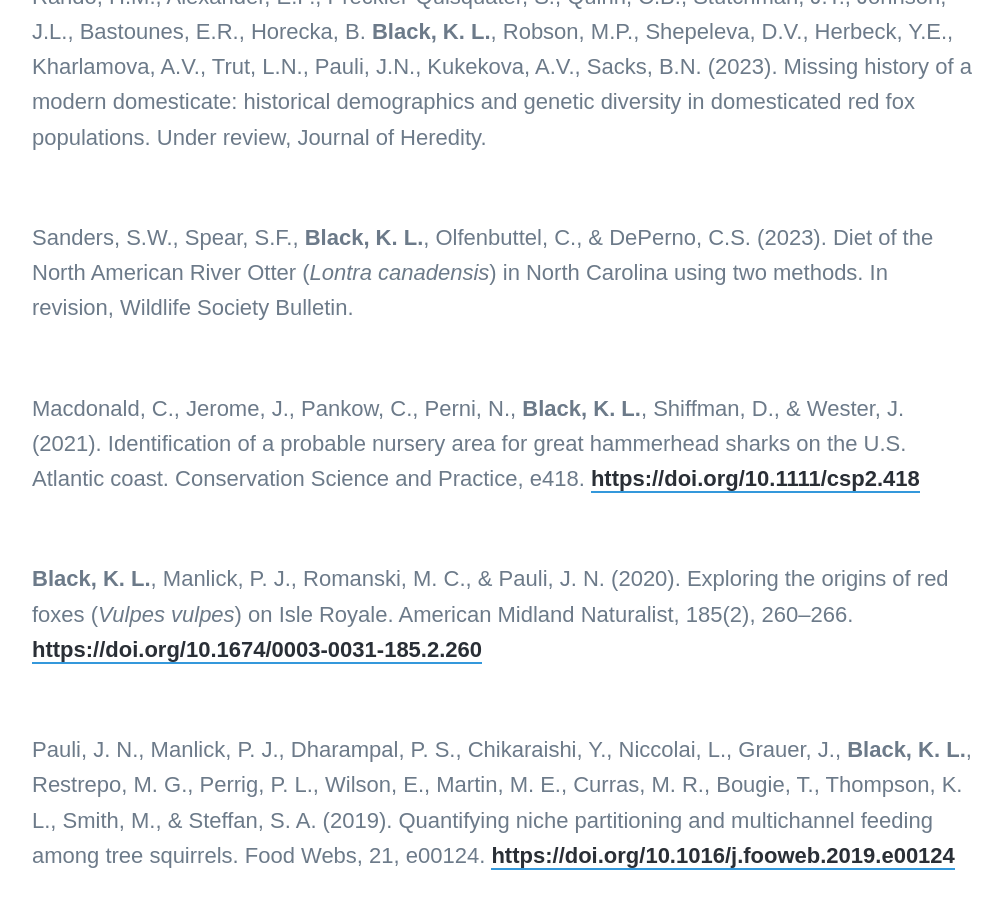
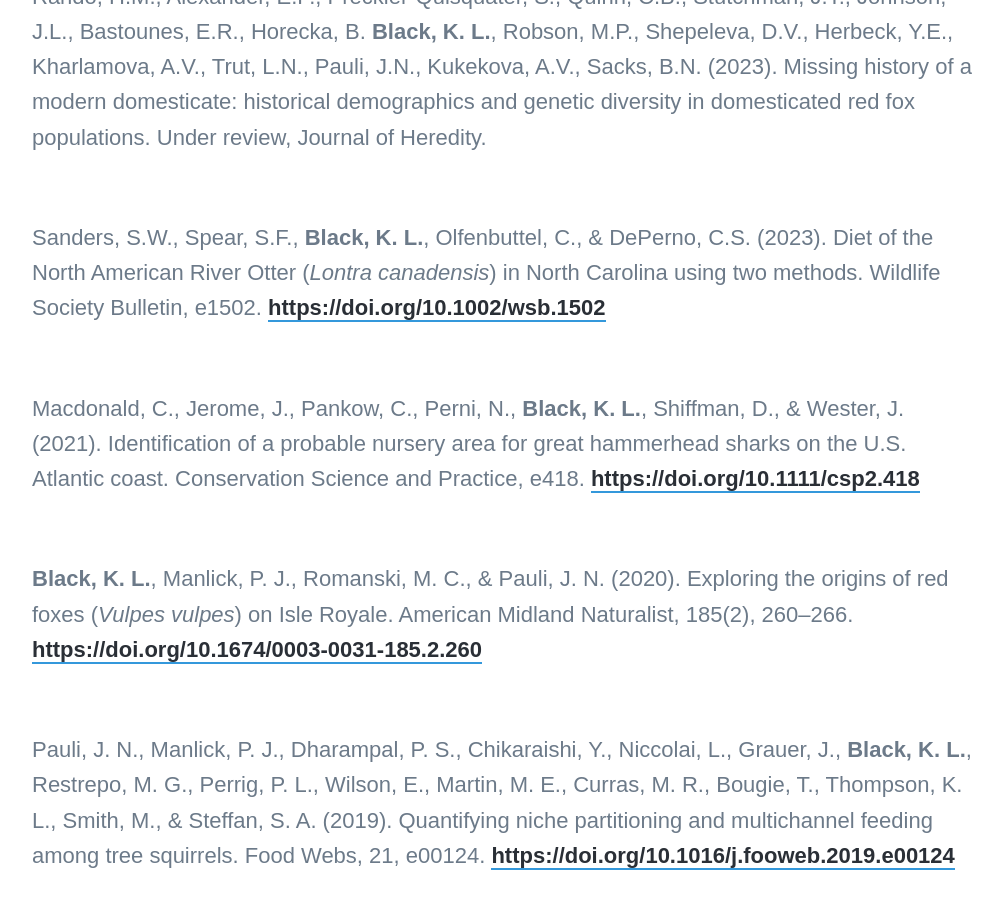
Before and after one commit to kristinaleilani/kristinaleilani.github.io, a Jekyll site: the page built from _pages/publications.md, in a window 1280 px wide and 900 px high, scrolled down 759 px. Shown: the whole window, without its empty margins (138-1141 px from the left). Built offline with Jekyll 4.4.1, drawn with Linux system fonts in a browser that asks for light colours; nearby versions of some CDN libraries; some web fonts are replaced.

Commit message:
Update publications.md

```diff
--- a/_pages/publications.md
+++ b/_pages/publications.md
@@ -19,7 +19,7 @@
 
 Sanders, S.W., Spear, S.F., **Black, K. L.**, Olfenbuttel, C., & DePerno, C.S. (2023).
 Diet of the North American River Otter (_Lontra canadensis_) in North Carolina using two methods.
-In revision, Wildlife Society Bulletin.
+Wildlife Society Bulletin, e1502. [https://doi.org/10.1002/wsb.1502](https://doi.org/10.1002/wsb.1502)
 
 <p>&nbsp;</p>
 
```
